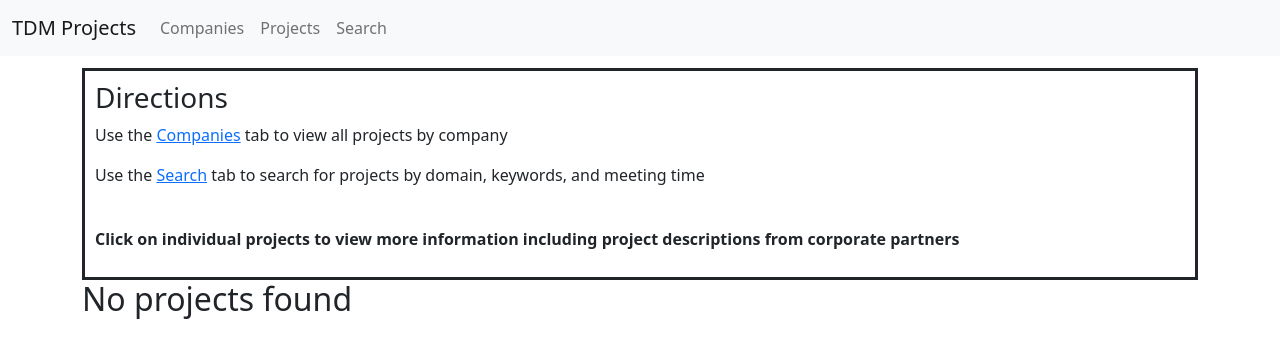
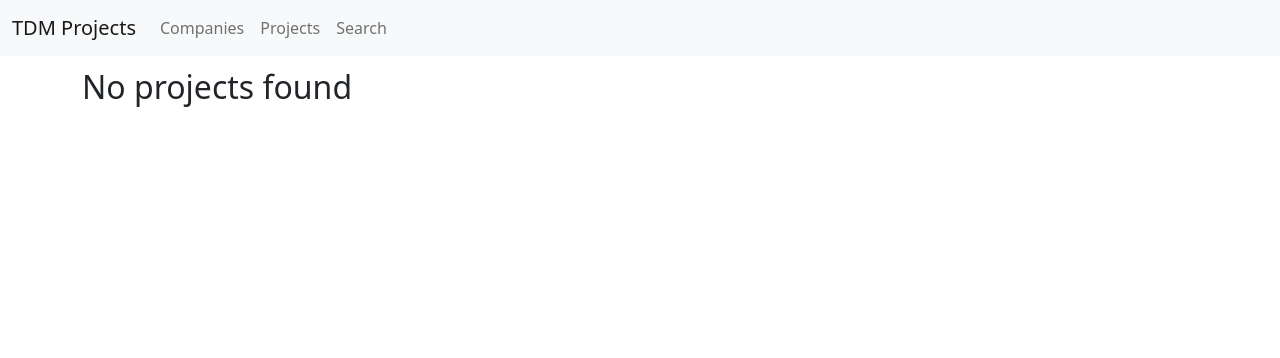
Before and after one commit to TheDataMine/tdm_site, a Django app: template tdm_site/templates/companies/company_detail.html in a window 1280 px wide. Shown: the top 358 px of the page. Run offline with Django 3.2, Linux system fonts and the light colour scheme; the template is opened without the code that fills it, so the values that code supplies are empty; parts of the project's set-up code (start-up, migrations or seed data) failed here and were passed over; some libraries are stand-ins or nearby versions.

Commit message:
Update company_detail.html

```diff
--- a/tdm_site/templates/companies/company_detail.html
+++ b/tdm_site/templates/companies/company_detail.html
@@ -10,13 +10,6 @@
     <div class="col-sm-12">
 
       <h2>{{ object.name }}</h2>
-          <div id="directions" style='border-style: solid; padding: 10px;'>
-            <h3>Directions</h1>
-            <p>Use the <a href="https://projects.the-examples-book.com/companies/">Companies</a> tab to view all projects by company</p>
-            <p>Use the <a href="https://projects.the-examples-book.com/projects/search">Search</a> tab to search for projects by domain, keywords, and meeting time</p>
-            <br>
-            <p><b>Click on individual projects to view more information including project descriptions from corporate partners</b></p>
-          </div>
           {% for project in object.project_set.all %}
           <div class="row justify-content-center">
             <div class="col-6">
```
